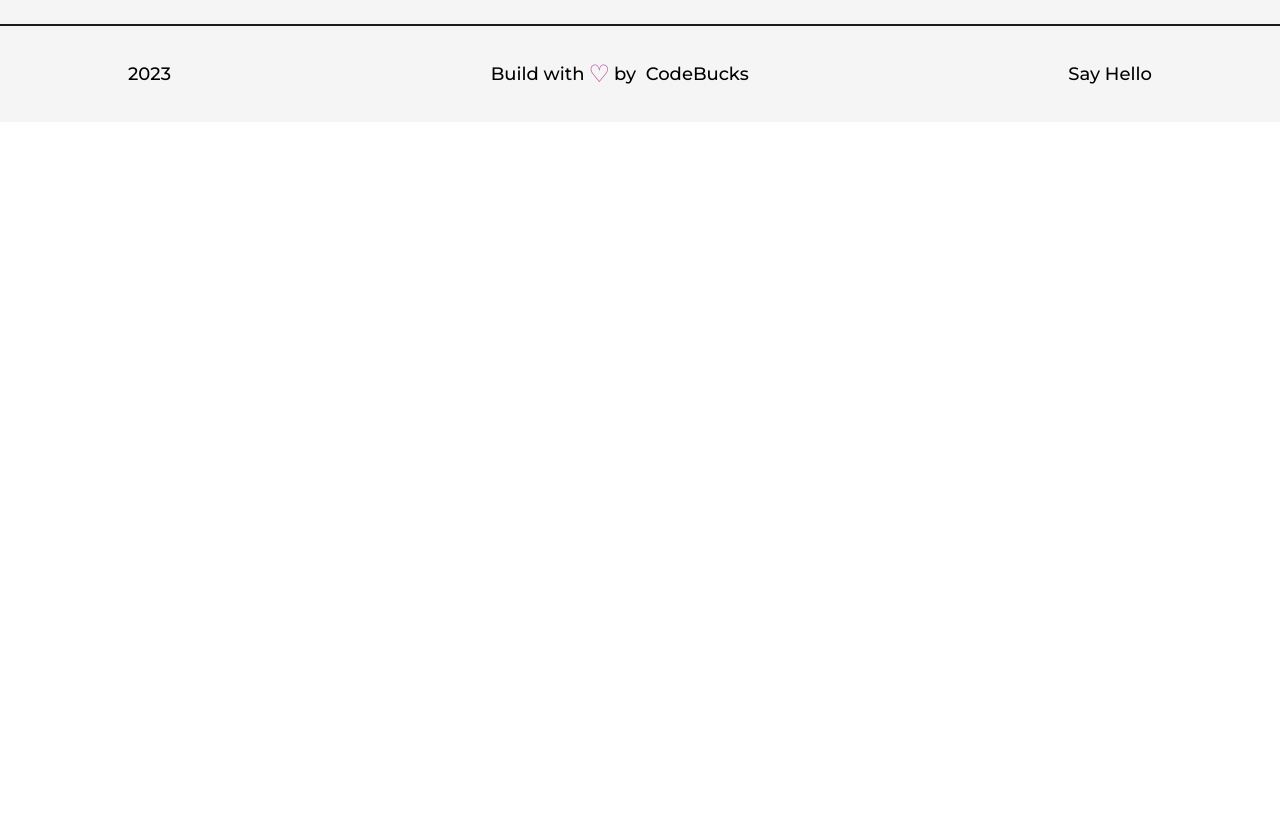
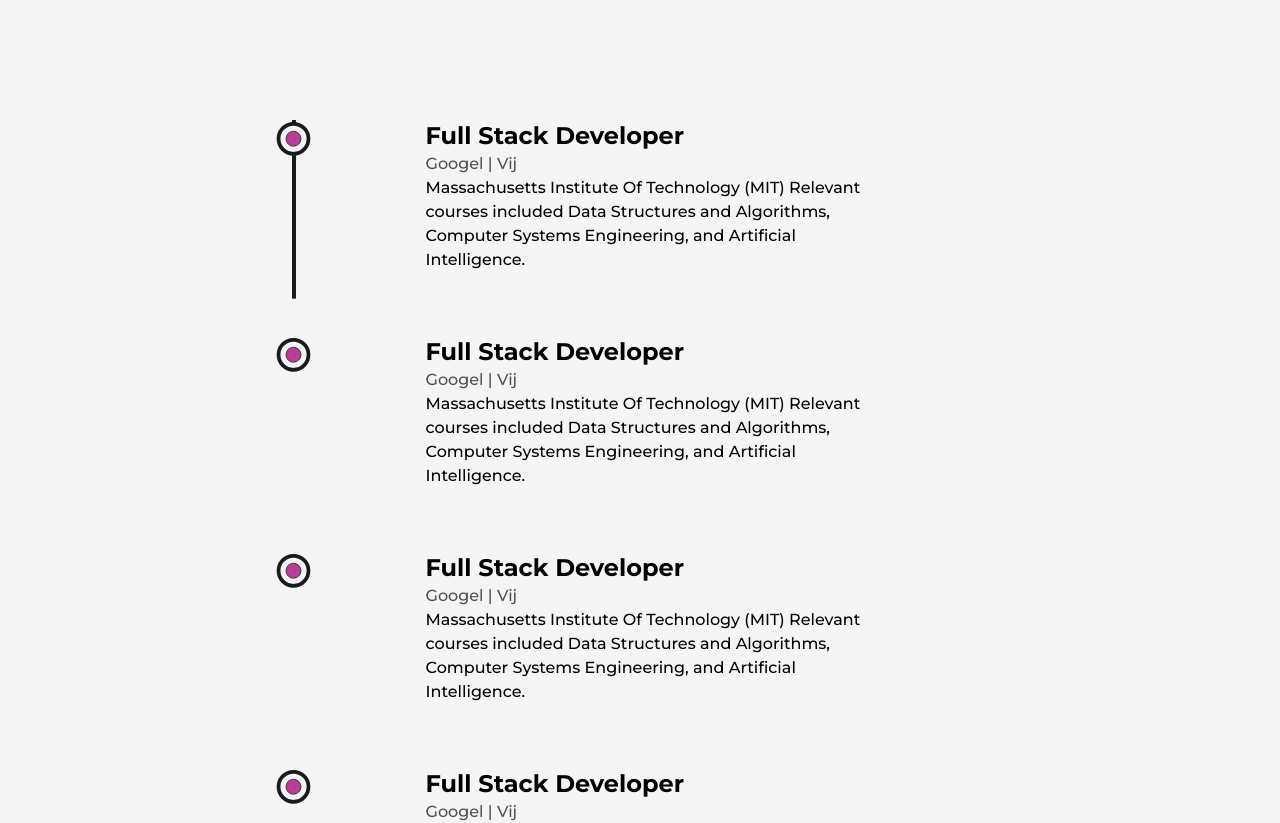
Before and after one commit to kpspavan/PavanFE, a Next.js app: page /about in a window 1280 px wide. Shown: the part 3940-4763 px from the top of the page. Before the commit the page ends 4062 px from the top, so only its background shows below. Built offline with nearby package versions, Linux system fonts and the light colour scheme.

Commit message:
addded education

```diff
--- /dev/null
+++ b/src/components/Education.js
@@ -0,0 +1,92 @@
+import React,{useRef} from "react";
+import {useScroll,motion} from "framer-motion"
+import Licon from '../components/Licon'
+
+const Details = ({ type, time, place, info }) => {
+  const ref = useRef(null);
+  return (
+    <li ref={ref} className="my-8 first:mt-0 last:mb-0 w-[60%] mx-auto flex flex-col items-center justify-between "  >
+    <Licon  reference={ref} />
+      <motion.div initial={{y:50}} whileInView={{y:0}} transition={{duration:0.5,type:"spring" }}  >
+        <h3 className="capitalize font-bold text-2xl" >
+          {type}
+        </h3>
+        <span className="capitalize font-medium text-dark/75 " >
+          {time} | {place}
+        </span>
+        <p className="font-medium w-full" >{info}</p>
+      </motion.div>
+    </li>
+  );
+};
+
+function Education() {
+    const ref = useRef(null)
+    const {scrollYProgress} = useScroll(
+        {
+            target:ref,
+            offset:["start end","center start"]
+        }
+    )
+  return (
+    <>
+      <div className="my-64">
+        <h2 className="font-bold text-8xl mb-32 w-full text-center">
+          Experiance
+        </h2>
+        <div ref={ref} className="w-[75%] m-auto relative ">
+        <motion.div style={{scaleY:scrollYProgress}}  className="absolute left-9 top-0 w-[4px] h-full bg-dark origin-top " />
+          <ul className="w-full flex flex-col items-start justify-between ml-4 " >
+            <Details
+             type="Full Stack Developer"
+             time="googel"
+             place="vij"
+             info=" Massachusetts Institute Of Technology (MIT)
+Relevant courses included Data Structures and Algorithms, Computer Systems Engineering, and Artificial
+Intelligence.
+
+"
+            />
+
+           <Details
+             type="Full Stack Developer"
+             time="googel"
+             place="vij"
+             info=" Massachusetts Institute Of Technology (MIT)
+Relevant courses included Data Structures and Algorithms, Computer Systems Engineering, and Artificial
+Intelligence.
+
+"
+            />
+
+           <Details
+             type="Full Stack Developer"
+             time="googel"
+             place="vij"
+             info=" Massachusetts Institute Of Technology (MIT)
+Relevant courses included Data Structures and Algorithms, Computer Systems Engineering, and Artificial
+Intelligence.
+
+"
+            />
+
+           <Details
+             type="Full Stack Developer"
+             time="googel"
+             place="vij"
+             info=" Massachusetts Institute Of Technology (MIT)
+Relevant courses included Data Structures and Algorithms, Computer Systems Engineering, and Artificial
+Intelligence.
+
+"
+            />
+
+
+          </ul>
+        </div>
+      </div>
+    </>
+  );
+}
+
+export default Education;
--- a/src/components/Experiance.js
+++ b/src/components/Experiance.js
@@ -1,10 +1,13 @@
 import React,{useRef} from "react";
 import {useScroll,motion} from "framer-motion"
+import Licon from '../components/Licon'
 
 const Details = ({ position, company, companyLink, time, address, work }) => {
+  const ref = useRef(null);
   return (
-    <li className="my-8 first:mt-0 last:mb-0 w-[60%] mx-auto flex flex-col items-center justify-between "  >
-      <div  >
+    <li ref={ref} className="my-8 first:mt-0 last:mb-0 w-[60%] mx-auto flex flex-col items-center justify-between "  >
+    <Licon  reference={ref} />
+      <motion.div initial={{y:50}} whileInView={{y:0}} transition={{duration:0.5,type:"spring" }}  >
         <h3 className="capitalize font-bold text-2xl" >
           {position} &nbsp; <a target="_blank" className="text-prmary capitalize" href={companyLink}>@{company}</a>{" "}
         </h3>
@@ -12,7 +15,7 @@
           {time} | {address}
         </span>
         <p className="font-medium w-full" >{work}</p>
-      </div>
+      </motion.div>
     </li>
   );
 };
@@ -32,7 +35,7 @@
           Experiance
         </h2>
         <div ref={ref} className="w-[75%] m-auto relative ">
-        <motion.div style={{scaleY:scrollYProgress}}  className="absolute left-8 top-0 w-[4px] h-full bg-dark origin-top " />
+        <motion.div style={{scaleY:scrollYProgress}}  className="absolute left-9 top-0 w-[4px] h-full bg-dark origin-top " />
           <ul className="w-full flex flex-col items-start justify-between ml-4 " >
             <Details
               position="Software Engineer"
--- /dev/null
+++ b/src/components/Licon.js
@@ -0,0 +1,23 @@
+import React,{useRef} from 'react'
+import {useScroll,motion} from "framer-motion"
+
+function Licon({reference}) {
+    const ref = useRef(null)
+    const {scrollYProgress} = useScroll(
+        {
+            target:reference,
+            offset:["center end","center center"]
+        }
+    )
+  return (
+    <figure className='absolute left-0 stroke-dark  ' >
+        <svg className='-rotate-90' width="75" height="75" viewBox='0 0 100 100'>
+            <motion.circle cx="75" cy="50"  r="20" className='stroke-primary stroke-1 fill-none '  />
+            <motion.circle cx="75" cy="50"  r="20"  className=' stroke-[5px] fill-light ' style={{pathLength:scrollYProgress}}  />
+            <motion.circle cx="75" cy="50"  r="10"  className=' animate-pulse stroke-1 fill-primary '  />
+        </svg>
+    </figure>
+  )
+}
+
+export default Licon
--- a/src/pages/about.js
+++ b/src/pages/about.js
@@ -7,6 +7,7 @@
 import { useInView, useMotionValue, useSpring } from "framer-motion";
 import Skills from '../components/Skills'
 import Experiance from '../components/Experiance'
+import Education from '../components/Education'
 
 const AnimatedNumber = ({value}) => {
     const ref = useRef(null)
@@ -95,6 +96,7 @@
           </div>
           <Skills />
           <Experiance  />
+          <Education  />
         </Layout>
       </main>
     </>
```
